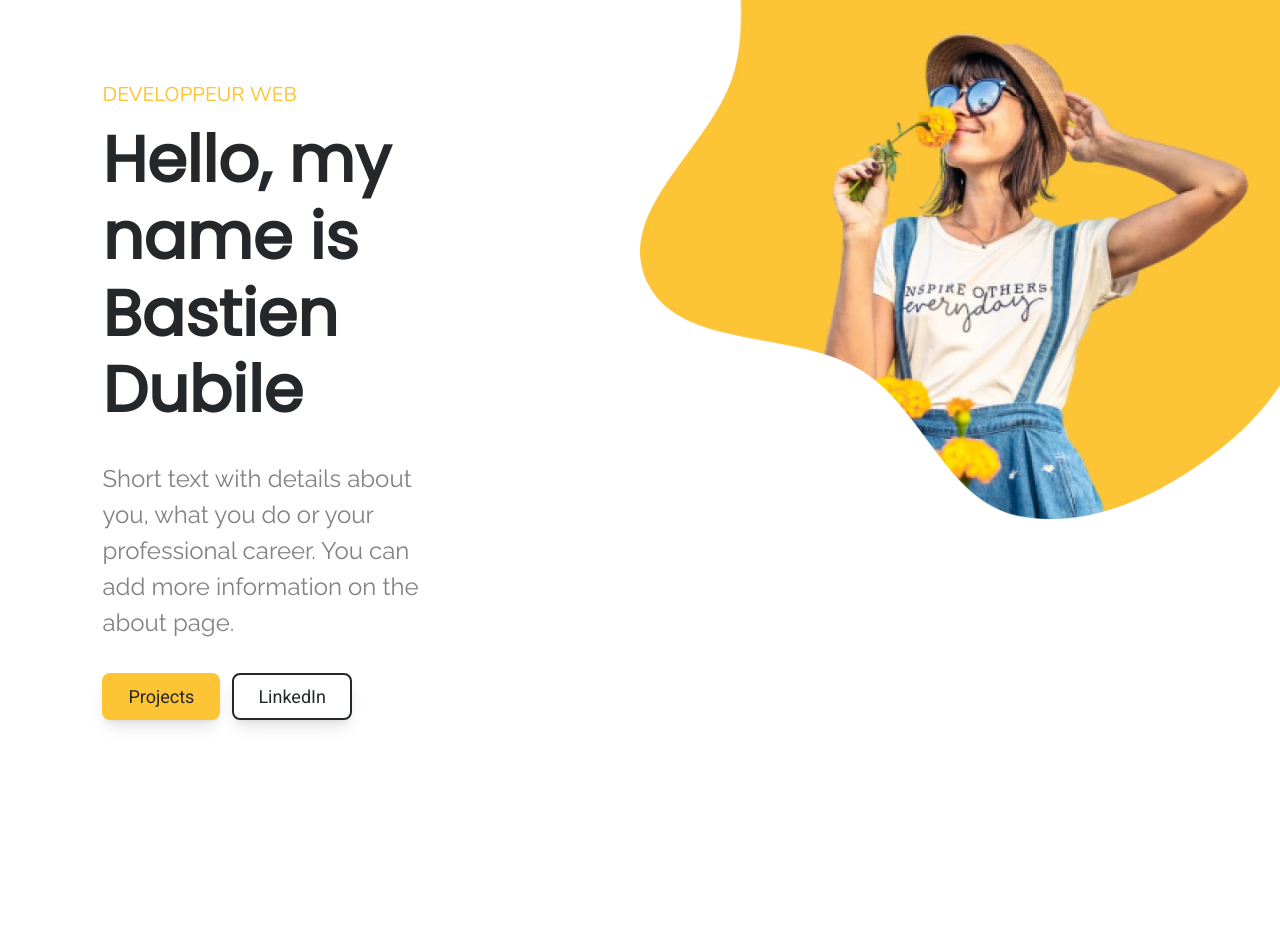
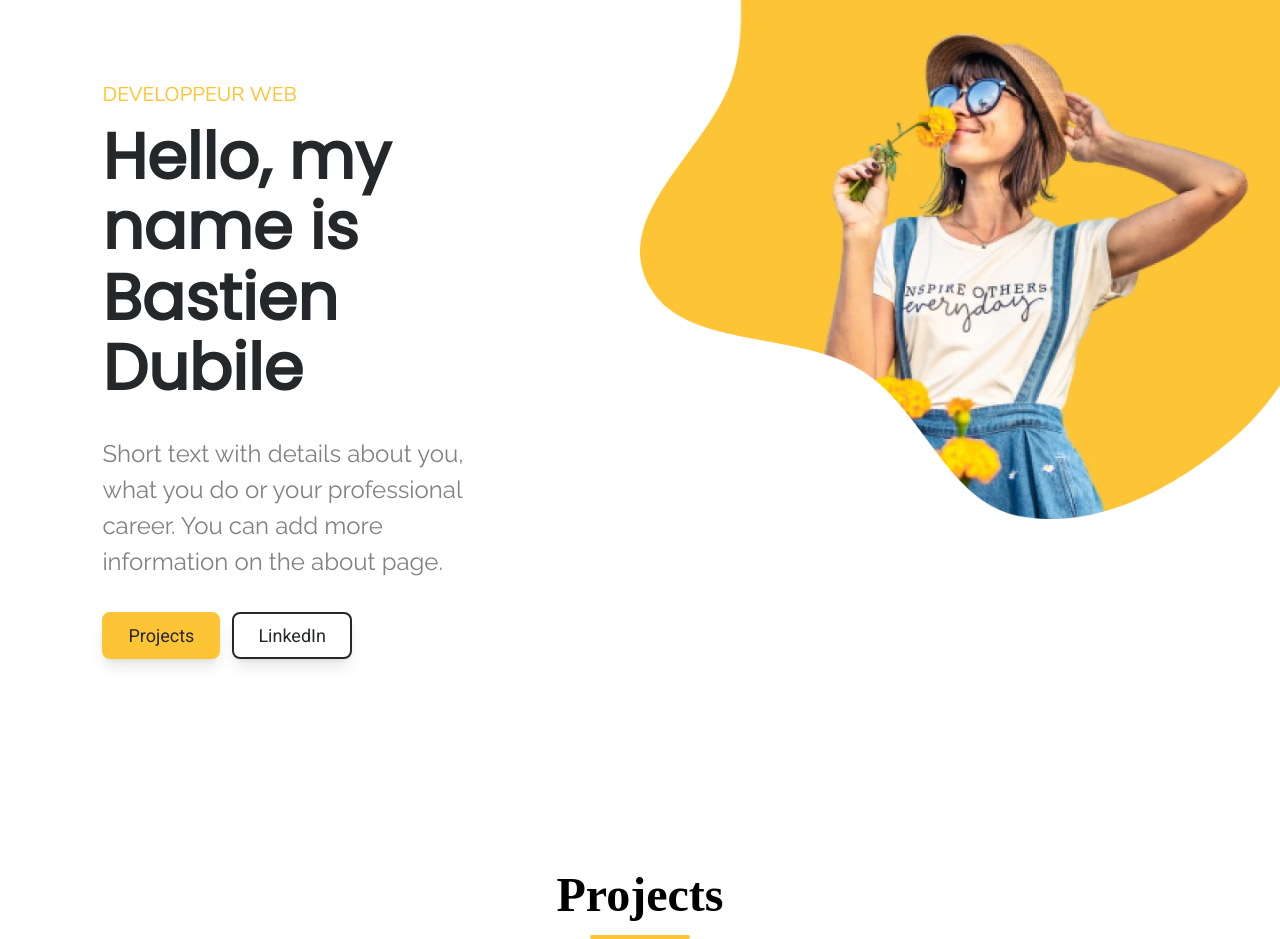
Before and after one commit to Tyzing/portfolio-web-efrei, a React (Vite) app: page / in a window 1280 px wide. Shown: the part 40-979 px from the top of the page. Before the commit the page ends 800 px from the top, so only its background shows below. Built offline with nearby package versions, Linux system fonts and the light colour scheme.

Commit message:
Ajout du component TitleSection

```diff
--- a/src/App.jsx
+++ b/src/App.jsx
@@ -1,4 +1,4 @@
-import { Header, Button, Footer, Heros, ItemProject, ListProject, NavBar } from "./components";
+import { Header, Button, Footer, Heros, ItemProject, ListProject, NavBar, TitleSection } from "./components";
 
 const name = "Bastien Dubile";
 
@@ -8,8 +8,8 @@ function App() {
       <div className="mx-[8%]">
         <Header name={name} />
         <Heros name={name} />
+        <ListProject title="Projects"/>
       </div>
-
     </div>
   );
 }
--- a/src/components/Heros.jsx
+++ b/src/components/Heros.jsx
@@ -2,10 +2,10 @@ import Button from "./Button"
 
 function Heros({ name }) {
   return (
-    <div className="w-[33%] flex flex-col gap-[12px] mt-[64px]">
+    <div className="w-[36%] flex flex-col gap-[12px] mt-[64px]">
       <p className="font-nunito text-[20px] text-yellow">DEVELOPPEUR WEB</p>
       <div className="flex flex-col gap-[32px]">
-        <h1 className="font-poppins font-bold text-[64px] leading-[1.2] text-charcoal m-0">Hello,  my name is {name}</h1>
+        <h1 className="font-poppins font-bold text-[64px] leading-[1.1] text-charcoal m-0">Hello,  my name is {name}</h1>
         <p className="font-raleway text-[24px] text-gray">Short text with details about you, what you do or your professional career. You can add more information on the about page.</p>
         <div className="flex gap-[12px]">
           <Button text="Projects" backgroundColor="var(--color-yellow)" borderColor="var(--color-yellow)" textColor="var(--color-charcoal)" />
--- a/src/components/ListProject.jsx
+++ b/src/components/ListProject.jsx
@@ -1,6 +1,8 @@
-function ListProject() {
+import TitleSection from "./TitleSection"
+function ListProject({ title }) {
   return (
-    <div>
+    <div className="flex flex-col mt-[200px]">
+      <TitleSection title={title} />
     </div>
   )
 }
--- /dev/null
+++ b/src/components/TitleSection.jsx
@@ -0,0 +1,12 @@
+function TitleSection({ title }) {
+  return (
+    <div>
+      <div className="flex flex-col gap-[4px] items-center">
+        <h2 className="font-playfair text-[48px] font-semibold">{title}</h2>
+        <div className="w-[100px] h-[4px] bg-yellow rounded-[2px]"></div>
+      </div>
+    </div>
+  )
+}
+
+export default TitleSection
--- a/src/components/index.js
+++ b/src/components/index.js
@@ -5,6 +5,7 @@ import Heros from "./Heros";
 import ItemProject from "./ItemProject";
 import ListProject from "./ListProject";
 import NavBar from "./NavBar";
+import TitleSection from "./TitleSection";
 
 export {
     Header,
@@ -13,5 +14,6 @@ export {
     Heros,
     ItemProject,
     ListProject,
-    NavBar
+    NavBar,
+    TitleSection
 }
```
